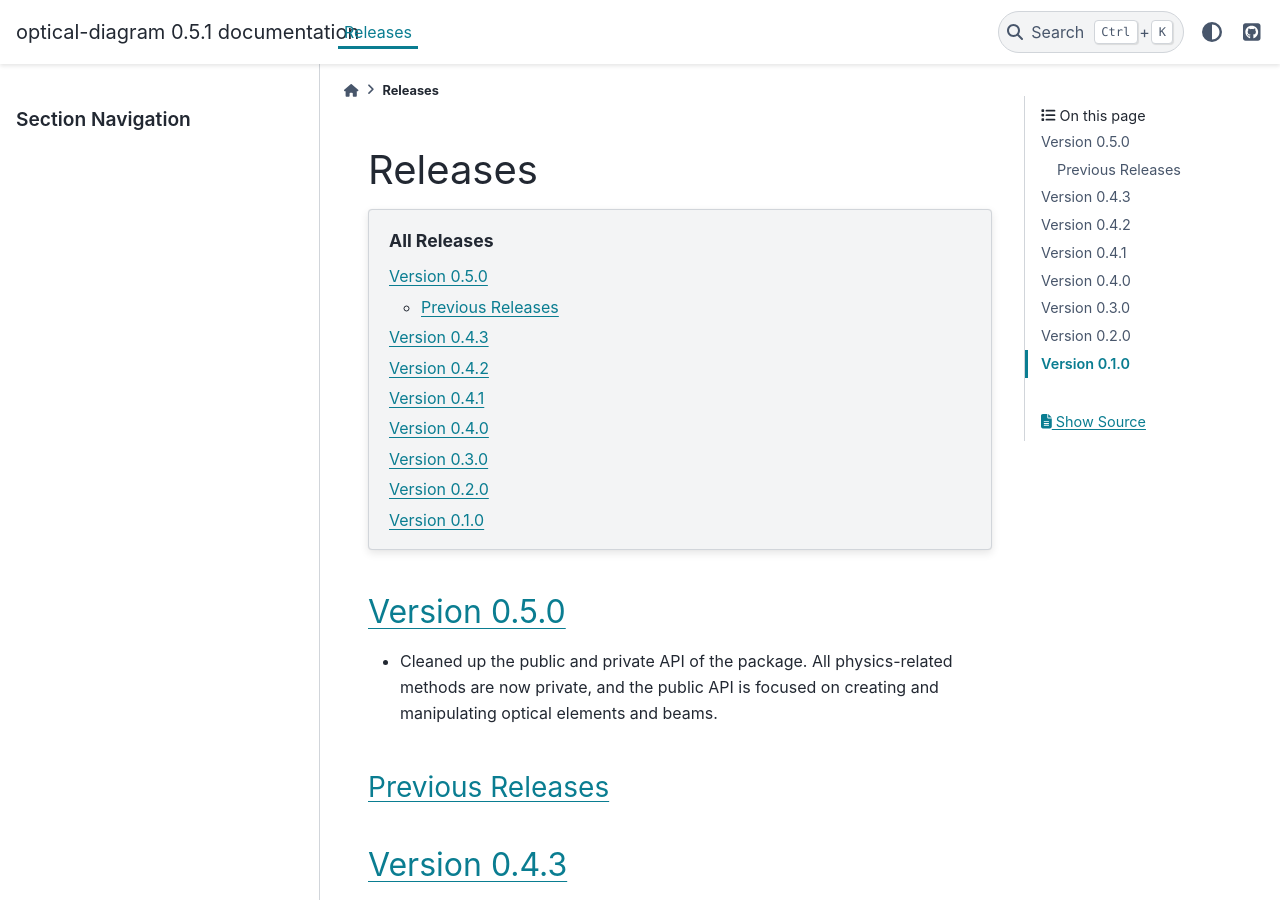
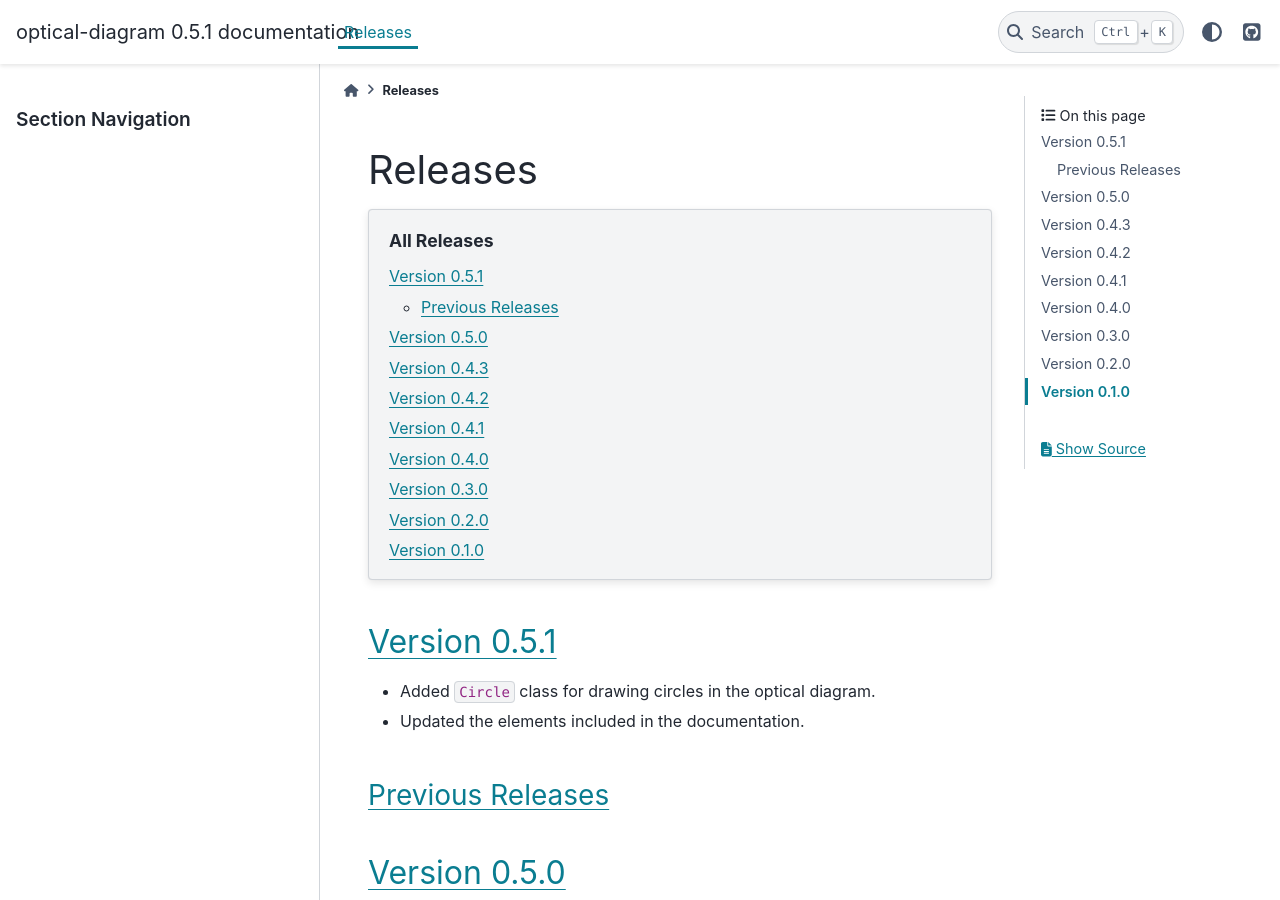
Before and after one commit to NoeHirschauer/optical-diagram, a Sphinx documentation site: the page built from doc/source/releases.rst, in a window 1280 px wide and 900 px high. Built offline with Sphinx 7.4.7 and the PyData theme 0.15.4, drawn with Linux system fonts in a browser that asks for light colours; pages that are not in the unit, such as notebooks, are missing from menus; cross-references to code outside the pages are shown as plain code; part of the change alters nothing that is shown.

Commit message:
Update to 0.5.1: Added Circle and OpticalTable utilities, better documentation type detection

```diff
--- a/doc/source/conf.py
+++ b/doc/source/conf.py
@@ -87,24 +87,31 @@ default_role = "autolink"
 # %% Napoleon configuration
 
 napoleon_numpy_docstring = True
-napoleon_google_docstring = True
+napoleon_google_docstring = False
 napoleon_include_init_with_doc = True
 napoleon_include_private_with_doc = False
 napoleon_include_special_with_doc = True
 napoleon_use_admonition_for_examples = True
 napoleon_use_admonition_for_notes = True
 napoleon_use_admonition_for_references = True
+napoleon_attr_annotations = True
 napoleon_preprocess_types = True
 napoleon_use_rtype = True
 napoleon_type_aliases = {
-    "np.ndarray": "~numpy.ndarray",
-    "ndarray": "~numpy.ndarray",
-    "ArrayLike": "~numpy.typing.ArrayLike",
-    "plt.Axes": "~matplotlib.axes.Axes",
-    "Literal": "~typing.Literal",
+    "np.ndarray": "`~numpy.ndarray`",
+    "ndarray": "`~numpy.ndarray`",
+    "ArrayLike": "`~numpy.typing.ArrayLike`",
+    "plt.Axes": "`~matplotlib.axes.Axes`",
+    "Literal": "`~typing.Literal`",
+    "Self": "`~typing.Self`",
+    "Iterable": "`~collections.abc.Iterable`",
+    "OpticalElement": "`~optical_diagram.OpticalElement`",
+    "OpticalSystem": "`~optical_diagram.OpticalSystem`",
+    "Group": "`~optical_diagram.Group`",
+    "Fiber": "`~optical_diagram.Fiber`",
+    "Point": "`~optical_diagram.Point`",
 }
 napoleon_custom_sections = [("See also", "See Also")]
-
 
 
 # %% -- autoapi settings ------------------------------------------------------
@@ -122,6 +129,7 @@ autoapi_options = [
     "show-module-summary",
     "special-members",
     "imported-members",
+    "inherited-members",
 ]
 autoapi_own_page_level = "class"
 autoapi_member_order = "bysource"
@@ -138,6 +146,7 @@ intersphinx_mapping = {
     "numpy": ("https://numpy.org/doc/stable/", None),
     "matplotlib": ("https://matplotlib.org/stable/", None),
 }
+intersphinx_resolve_self = ""
 
 # -- Options for HTML output -------------------------------------------------
 # https://www.sphinx-doc.org/en/master/usage/configuration.html#options-for-html-output
--- a/doc/source/releases.rst
+++ b/doc/source/releases.rst
@@ -9,13 +9,18 @@ Releases
    :local:
 
 
-Version 0.5.0
+Version 0.5.1
 -------------
-- Cleaned up the public and private API of the package. All physics-related methods are now private, and the public API is focused on creating and manipulating optical elements and beams.
+- Added `Circle` class for drawing circles in the optical diagram.
+- Updated the elements included in the documentation.
 
 
 Previous Releases
 =================
+
+Version 0.5.0
+-------------
+- Cleaned up the public and private API of the package. All physics-related methods are now private, and the public API is focused on creating and manipulating optical elements and beams.
 
 Version 0.4.3
 -------------
```
